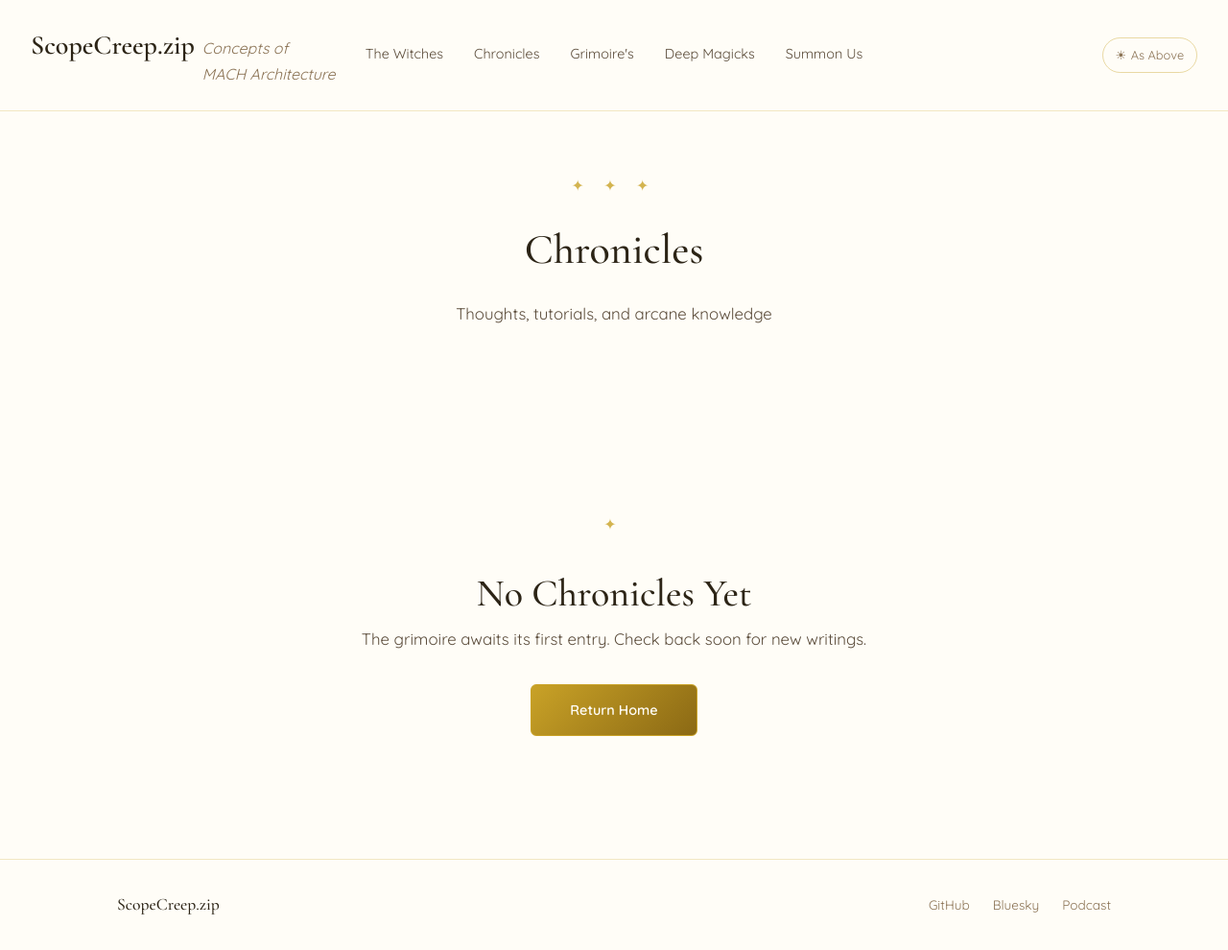
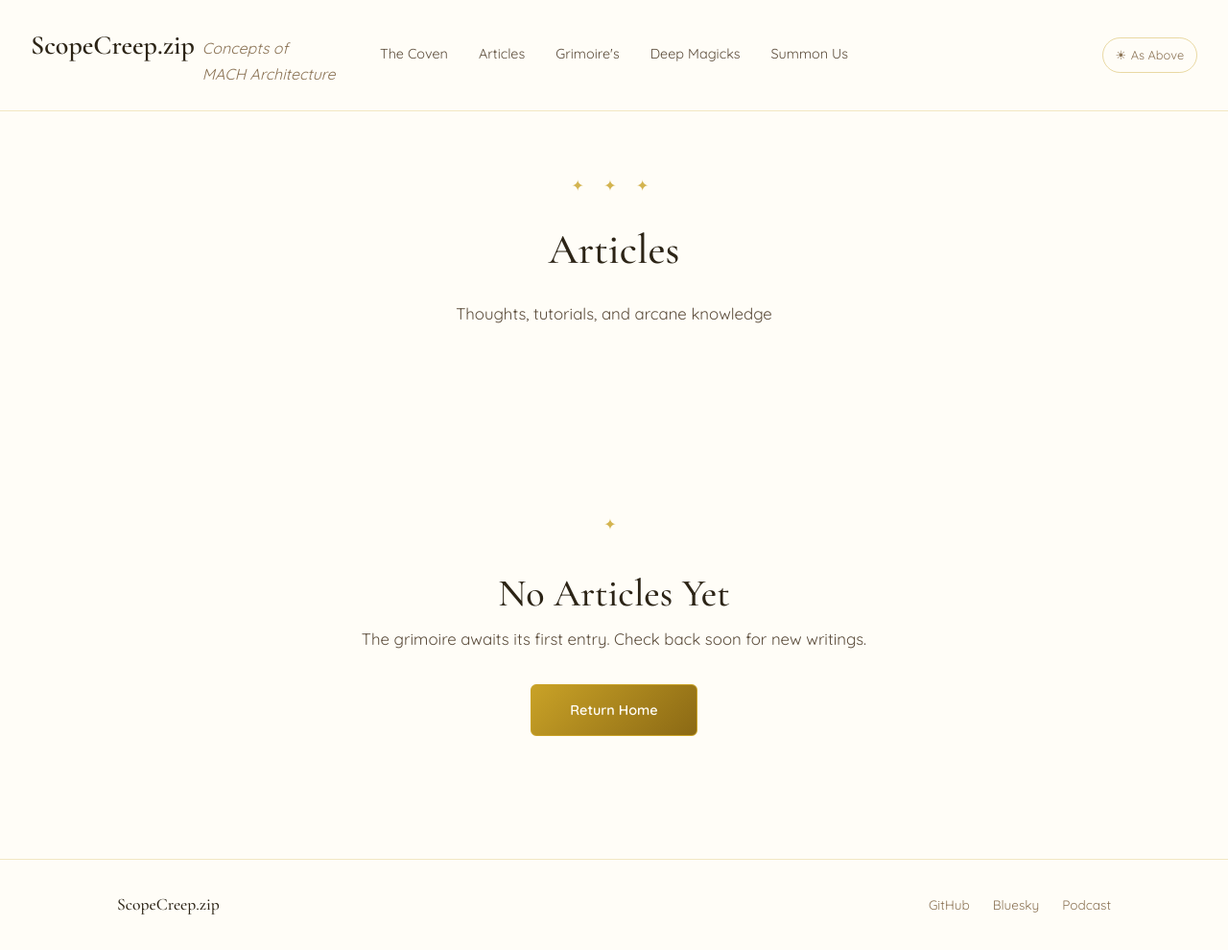
Before and after one commit to ScopeCreep-zip/website, a Jekyll site: the page built from pages/blog.html, in a window 1280 px wide and 990 px high. Shown: the whole window at 96% size. Built offline with Jekyll 4.4.1, drawn with Linux system fonts in a browser that asks for light colours.

Commit message:
Verbiage updates to be more inclusive for new members

```diff
--- a/_config.yml
+++ b/_config.yml
@@ -13,7 +13,7 @@ github_username: scopecreepzip
 team:
   kali:
     name: "Kali Jackson"
-    title: "Malware Analyst & Security Researcher"
+    title: "Technical Solutions Architect & Security Researcher"
     avatar: "/assets/images/avatars/kali.png"
     bio: "Self-described 'smartest airhead' who combines serious cybersecurity expertise with unapologetic silliness."
     credentials: ["Because I said so"]
--- a/_includes/header.html
+++ b/_includes/header.html
@@ -10,8 +10,8 @@
     </button>
 
     <nav class="nav" id="main-nav" role="navigation" aria-label="Main navigation">
-      <a href="{{ '/about' | relative_url }}" class="nav-link">The Witches</a>
-      <a href="{{ '/blog' | relative_url }}" class="nav-link">Chronicles</a>
+      <a href="{{ '/about' | relative_url }}" class="nav-link">The Coven</a>
+      <a href="{{ '/blog' | relative_url }}" class="nav-link">Articles</a>
       <a href="{{ '/podcasts' | relative_url }}" class="nav-link">Grimoire's</a>
       <a href="{{ '/research' | relative_url }}" class="nav-link">Deep Magicks</a>
       <a href="{{ '/contact' | relative_url }}" class="nav-link">Summon Us</a>
--- a/index.html
+++ b/index.html
@@ -11,11 +11,11 @@ title: Home
     </div>
 </section>
 
-<!-- About Section - The Witches -->
+<!-- About Section - The Coven -->
 <section class="about" id="about">
     <div class="container">
         <header class="section-header">
-            <span class="section-label">The Witches</span>
+            <span class="section-label">The Coven</span>
             <h2 class="section-title">Who We Are</h2>
             <p class="hero-text">We're Kali & Kat — Partners weaving security and infrastructure magic. We break and build things while sharing our deep magicks.</p>
             <div class="section-divider">⟡</div>
--- a/pages/blog.html
+++ b/pages/blog.html
@@ -1,6 +1,6 @@
 ---
 layout: default
-title: Chronicles
+title: Articles
 description: Thoughts, tutorials, and arcane knowledge from ScopeCreep
 permalink: /blog/
 ---
@@ -8,7 +8,7 @@ permalink: /blog/
 <section class="hero">
     <div class="container">
         <div class="hero-ornament">✦ ✦ ✦</div>
-        <h1 class="hero-title">Chronicles</h1>
+        <h1 class="hero-title">Articles</h1>
         <p class="hero-text">Thoughts, tutorials, and arcane knowledge</p>
     </div>
 </section>
@@ -59,7 +59,7 @@ permalink: /blog/
         {% else %}
         <div class="empty-state">
             <div class="hero-ornament">✦</div>
-            <h2 class="section-title">No Chronicles Yet</h2>
+            <h2 class="section-title">No Articles Yet</h2>
             <p class="hero-text">The grimoire awaits its first entry. Check back soon for new writings.</p>
             <div style="margin-top: var(--space-xl);">
                 <a href="/" class="btn btn-primary">Return Home</a>
```
Also changed, not shown: pages/about.md (+2 -2 lines), pages/contact.md (+1 -1 lines).
